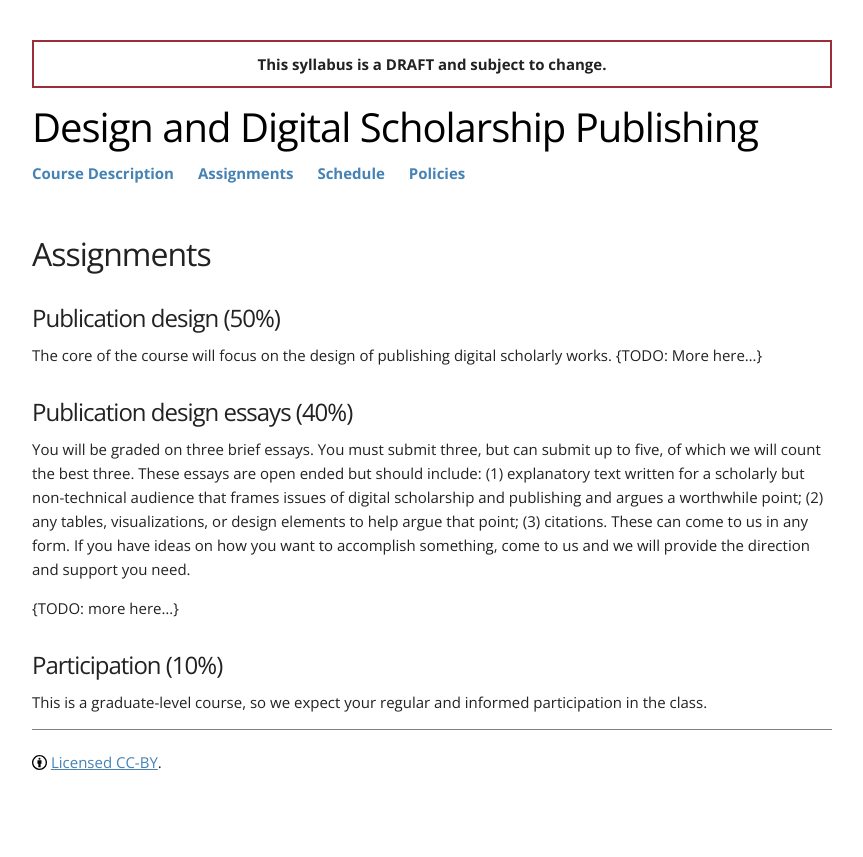
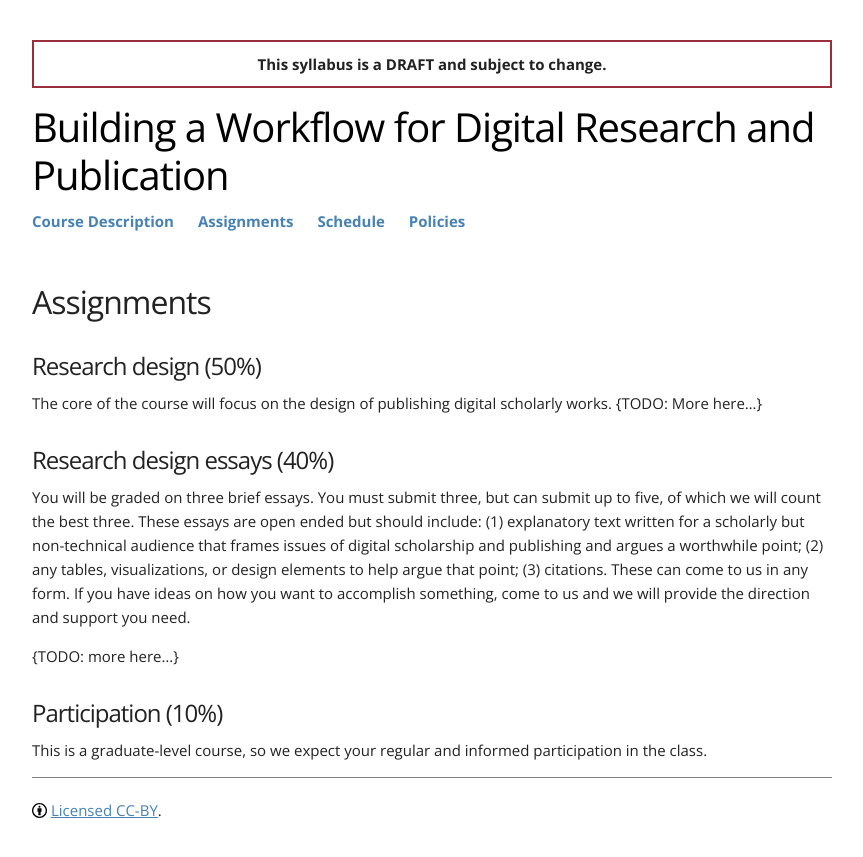
Before and after one commit to cestastanford/dh-publishing, a Jekyll site: the page built from source/assignments.md, in a window 1280 px wide. Shown: the top 857 px of the page, without its empty margins (208-1071 px from the left). Built offline with Jekyll 4.4.1, drawn with Linux system fonts in a browser that asks for light colours.

Commit message:
Assignments update

```diff
--- a/_config.yml
+++ b/_config.yml
@@ -15,7 +15,7 @@ lsi: false
 draft: true
 
 # Course information
-title: "Design and Digital Scholarship Publishing"
+title: "Building a Workflow for Digital Research and Publication"
 course_catalog:
 course_credithours: 2
 course_department: Humanities+Design
--- a/source/assignments.md
+++ b/source/assignments.md
@@ -5,11 +5,11 @@ permalink: '/assignments/'
 title: Assignments
 ...
 
-## Publication design (50%)
+## Research design (50%)
 
 The core of the course will focus on the design of publishing digital scholarly works. {TODO: More here...}
 
-## Publication design essays (40%)
+## Research design essays (40%)
 
 You will be graded on three brief essays. You must submit three, but can submit up to five, of which we will count the best three. These essays are open ended but should include: (1) explanatory text written for a scholarly but non-technical audience that frames issues of digital scholarship and publishing and argues a worthwhile point; (2) any tables, visualizations, or design elements to help argue that point; (3) citations. These can come to us in any form. If you have ideas on how you want to accomplish something, come to us and we will provide the direction and support you need.
 
```
